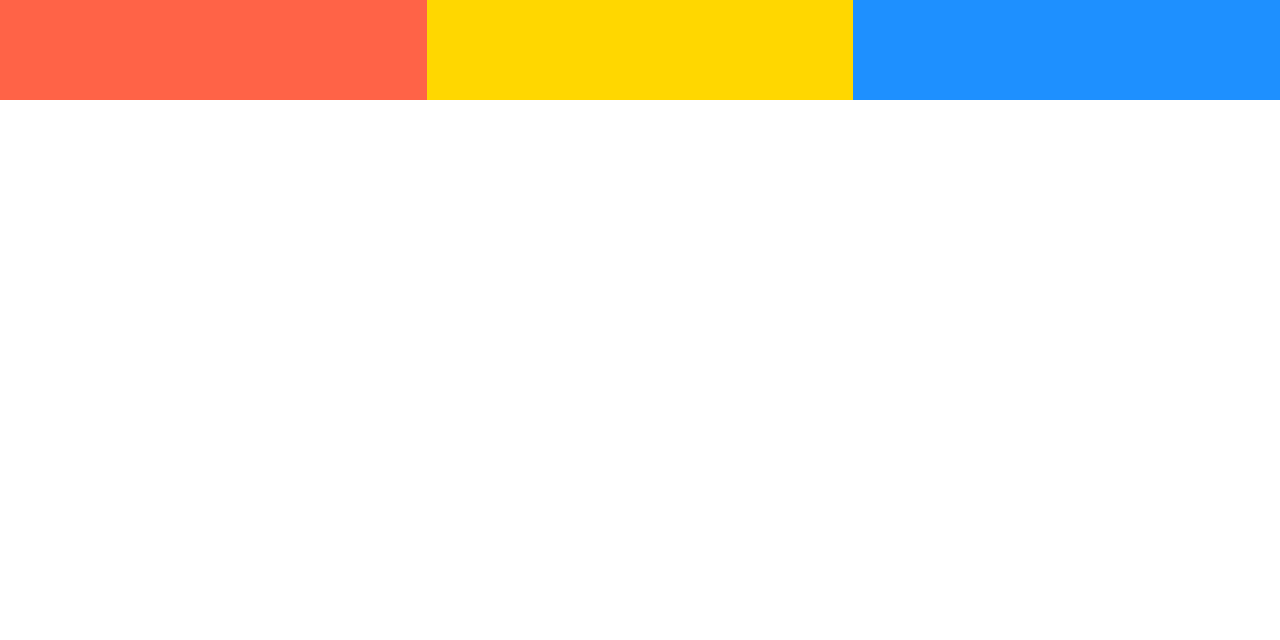
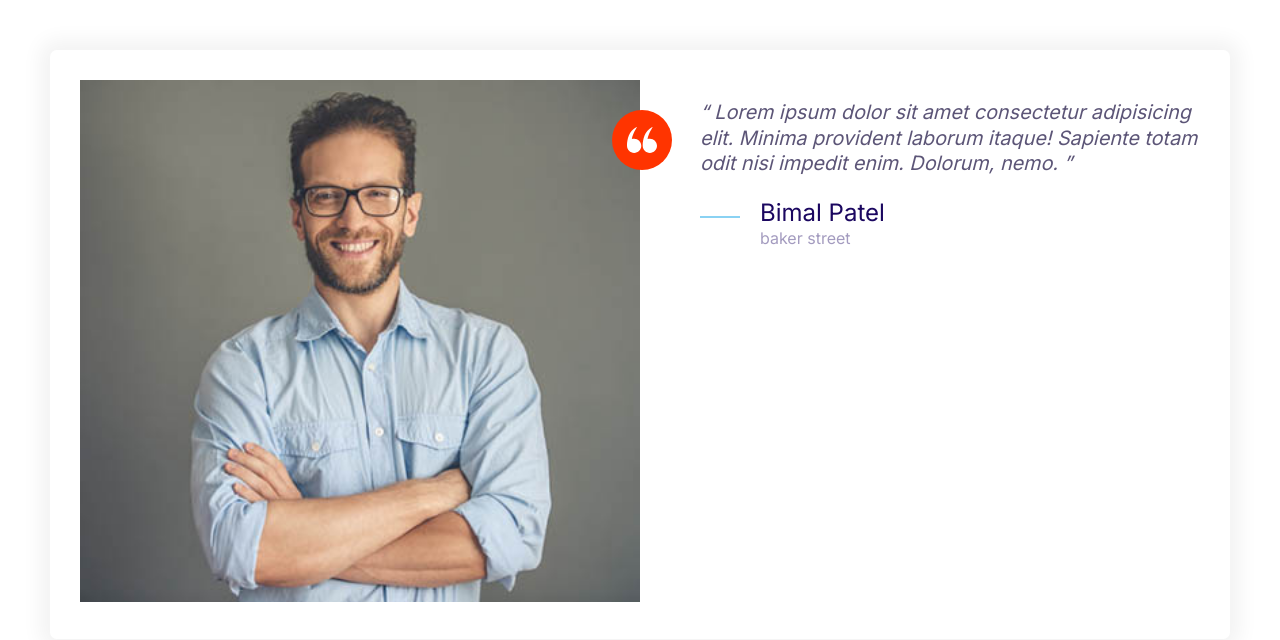
Before and after one commit to bi-mal/EagerDarwin, a plain HTML site: page index.html in a window 1280 px wide. Drawn offline with Linux system fonts and the light colour scheme.

Commit message:
created amd styled testimonial component

```diff
--- a/css/styles.css
+++ b/css/styles.css
@@ -18,7 +18,7 @@ html{
 }
 body{
     font-family: 'Inter', Arial, Helvetica, sans-serif;
-    font-size: 2.4rem;
+    font-size: 2rem;
     line-height: 1.5;
     color: var(--color-body);
 }
@@ -140,6 +140,10 @@ a{
     height: 40px;
     width: 40px;
 }
+.icon--small{
+    height: 30px;
+    width: 30px;
+}
 .icon--primary{
     fill: var(--color-primary);
 }
@@ -151,6 +155,12 @@ a{
     border-radius: 50%;
     align-items: center;
     justify-content: center;
+}
+.icon-container--accent{
+    background-color: var(--color-accent);
+}
+.icon--testimonial{
+    fill:#fff;
 }
 
 /* buttons */
@@ -343,7 +353,7 @@ a{
     content: close-quote;
 }
 .quote__author{
-    font-size: 3rem;
+    font-size: 2rem;
     font-weight: 500;
     font-style: normal;
     margin: 0;
@@ -385,3 +395,37 @@ a{
         grid-template-columns: repeat(3,1fr);
     }
 }
+
+/* testimonial */
+
+.testimonial{
+    padding:3rem;
+}
+.testimonial_image{
+    position: relative;
+}
+.testimonial_image > img{
+    width: 100%;
+}
+.testimonial_image > .icon-container{
+    position: absolute;
+    top: 3rem;
+    right: -32px;
+}
+.testimonial .quote{
+    margin: 2rem 0;
+    font-size: 110%;
+}
+@media screen and (min-width:768px){
+    .quote, .quote__author{
+        font-size: 2.4rem;
+    }
+    .testimonial .quote{
+        margin-left: 6rem;
+    }
+}
+@media screen and (max-width:768px){
+    .testimonial_image{
+        margin: 0 3rem;
+    }
+}
--- a/index.html
+++ b/index.html
@@ -14,14 +14,38 @@
     <link rel="stylesheet" href="css/normalize.css" />
     <link rel="stylesheet" href="css/styles.css" />
   </head>
-  <body>
-    <div class="grid grid--1x3">
-      <div class="box1" style="height: 100px; background-color: tomato"></div>
-      <div class="box2" style="height: 100px; background-color: gold"></div>
-      <div
-        class="box2"
-        style="height: 100px; background-color: dodgerblue"
-      ></div>
+  <body style="padding: 5rem">
+    <div class="card testimonial">
+      <div class="grid grid--1x2">
+        <div class="testimonial_image">
+          <img src="images/testimonial.jpg" alt="a happy customer" />
+          <span class="icon-container icon-container--accent">
+            <svg class="icon icon--testimonial icon--small">
+              <use xlink:href="images/sprite.svg#quotes"></use>
+            </svg>
+          </span>
+        </div>
+        <blockquote class="quote">
+          <p class="quote__text">
+            Lorem ipsum dolor sit amet consectetur adipisicing elit. Minima
+            provident laborum itaque! Sapiente totam odit nisi impedit enim.
+            Dolorum, nemo.
+          </p>
+          <footer>
+            <div class="media">
+              <div class="media__image">
+                <svg class="icon icon--primary quote__line">
+                  <use xlink:href="images/sprite.svg#line"></use>
+                </svg>
+              </div>
+              <div class="media__body">
+                <h3 class="media__title quote__author">Bimal Patel</h3>
+                <p class="quote__organization">baker street</p>
+              </div>
+            </div>
+          </footer>
+        </blockquote>
+      </div>
     </div>
   </body>
 </html>
```
Also changed, not shown: components/testimonial.html (added, +32 -0 lines), images/testimonial.jpg (added).
